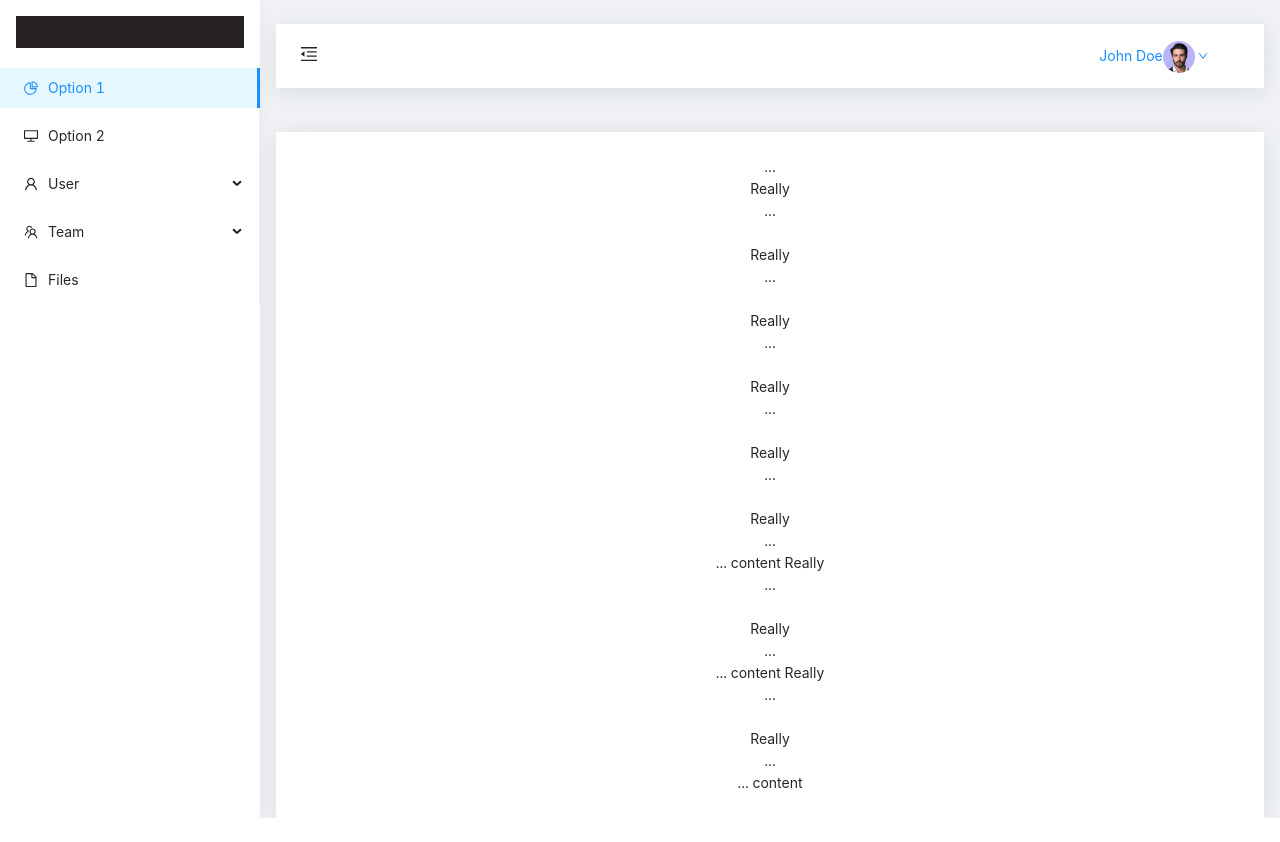
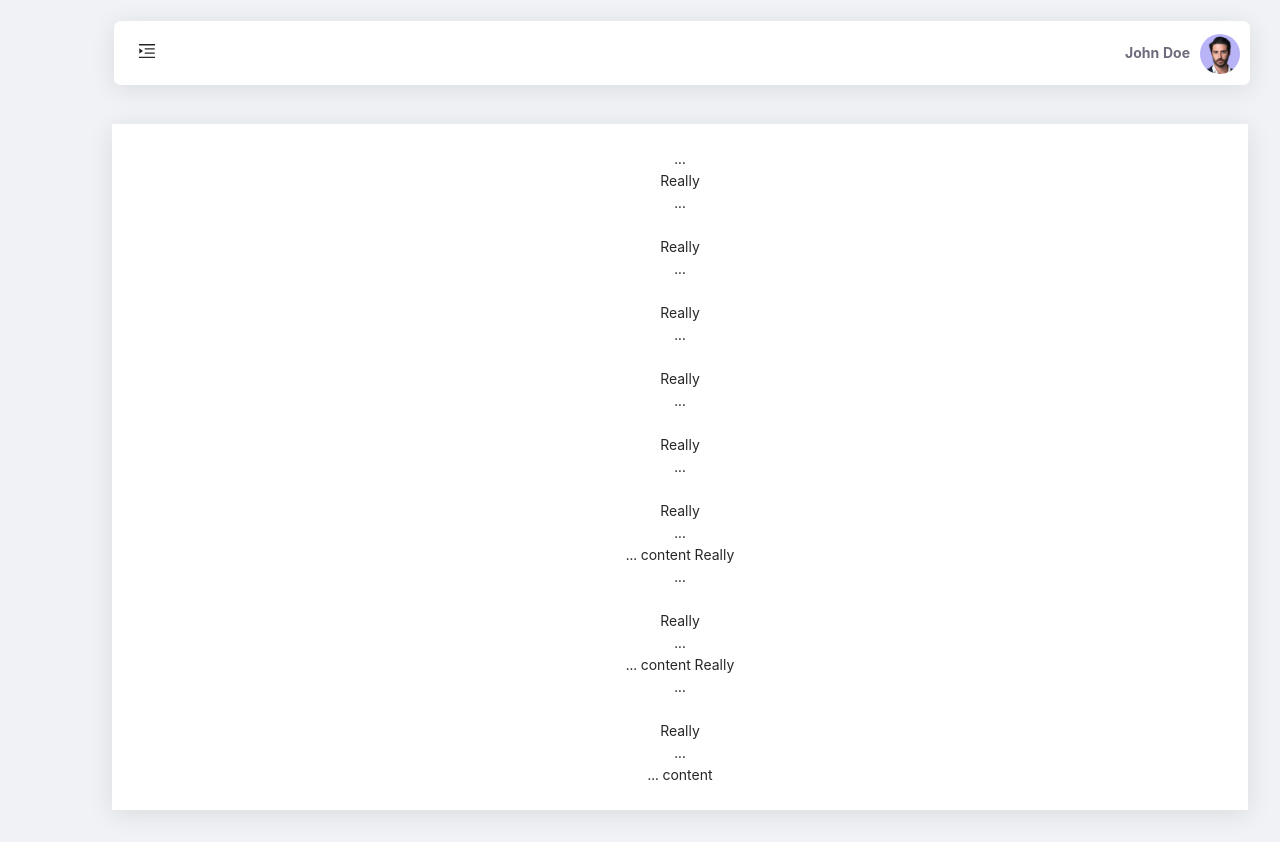
Before and after one commit to FatimeyiZahra/course-exam-reactJs, a React (Create React App) app: page / in a window 1280 px wide. Before the commit the page ends 818 px from the top, so only its background shows below. Built offline with nearby package versions, Linux system fonts and the light colour scheme.

Commit message:
responsive layout

```diff
--- a/src/app/layout/DashboardLayout.jsx
+++ b/src/app/layout/DashboardLayout.jsx
@@ -19,40 +19,94 @@ const { SubMenu } = Menu;
 const { Header, Sider, Content } = Layout;
 
 const DashboardLayout = ({ children }) => {
-  const [collapsed, setState] = useState(false);
+  const [collapsed, setState] = useState(true);
+  const [menuOpen, setMenu] = useState(false);
+
   const toggle = () => {
     setState(!collapsed);
+    setMenu(!menuOpen);
   };
+  // const IsMenuOpen = () => {
+  //   setMenu(!menuOpen);
+  // };
   return (
     <Layout>
       {/* <DashboardSider/> */}
-      <Sider  theme="light" trigger={null} collapsible collapsed={collapsed}  width={260} className="site-layout-background main-menu menu-shadow">
+      <Sider
+        theme="light"
+        trigger={null}
+        collapsible
+        collapsed={collapsed}
+        width={260}
+        // breakpoint="lg"
+        // collapsedWidth="0"
+        // onBreakpoint={broken => {
+        //   console.log(broken);
+        // }}
+        // onCollapse={(collapsed, type) => {
+        //   console.log(collapsed, type);
+        // }}
+        className= {menuOpen? "site-layout-background main-menu menu-shadow  menu-open" :"site-layout-background main-menu menu-shadow hide"}
+        style={{
+          overflow: "auto",
+          height: "100vh",
+          position: "fixed",
+          left: 0,
+          top: 0,
+          bottom: 0,
+        }}
+      >
         <div className="logo" />
         <Menu theme="light" defaultSelectedKeys={["1"]} mode="inline">
-          <Menu.Item key="1" icon={<PieChartOutlined />}>
+        {/* {React.createElement(
+                collapsed ? MenuUnfoldOutlined : MenuFoldOutlined,
+                {
+                  key:"as",
+                  className: "trigger",
+                  onClick: toggle,
+                }
+              )} */}
+           <Menu.Item key="111" icon={<PieChartOutlined style={{ fontSize: "20px" }}/>}>
+           {React.createElement(
+                collapsed ? MenuUnfoldOutlined : MenuFoldOutlined,
+                {
+                  key:"as",
+                  className: "trigger",
+                  onClick: toggle,
+                }
+              )}
+          </Menu.Item>
+          <Menu.Item key="1" icon={<PieChartOutlined style={{ fontSize: "20px" }}/>}>
             Option 1
           </Menu.Item>
-          <Menu.Item key="2" icon={<DesktopOutlined />}>
+          <Menu.Item key="2" icon={<DesktopOutlined style={{ fontSize: "20px" }}/>}>
             Option 2
           </Menu.Item>
-          <SubMenu key="sub1" icon={<UserOutlined />} title="User">
+          <SubMenu key="sub1" icon={<UserOutlined style={{ fontSize: "20px" }}/>} title="User">
             <Menu.Item key="3">Tom</Menu.Item>
             <Menu.Item key="4">Bill</Menu.Item>
             <Menu.Item key="5">Alex</Menu.Item>
           </SubMenu>
-          <SubMenu key="sub2" icon={<TeamOutlined />} title="Team">
+          <SubMenu key="sub2" icon={<TeamOutlined style={{ fontSize: "20px" }}/>} title="Team">
             <Menu.Item key="6">Team 1</Menu.Item>
             <Menu.Item key="8">Team 2</Menu.Item>
           </SubMenu>
-          <Menu.Item key="9" icon={<FileOutlined />}>
+          <Menu.Item key="9" icon={<FileOutlined
+          style={{
+          fontSize: "20px",
+          margin: "0px 6px 0px 0px",
+          }}/>}>
             Files
           </Menu.Item>
         </Menu>
       </Sider>
       <Layout className="site-layout">
-        <Header className="site-layout-background header-navbar navbar-shadow" style={{ padding: 0, margin: "24px 16px 20px", overflow: "initial" }}>
+        <Header
+          className= {collapsed ?  "site-layout-background header-navbar navbar-shadow " : "site-layout-background header-navbar navbar-shadow floating-nav "}
+          style={{overflow: "initial" }}
+        >
           <Row justify="space-between">
-            <Col span={4}>
+            <Col span={6}>
               {" "}
               {React.createElement(
                 collapsed ? MenuUnfoldOutlined : MenuFoldOutlined,
@@ -62,12 +116,14 @@ const DashboardLayout = ({ children }) => {
                 }
               )}
             </Col>
-            <Col span={4}>
+            <Col span={6} align="right" style={{display: "contents"}}>
               <UserDropdown />
             </Col>
           </Row>
         </Header>
-        <Content style={{ margin: "24px 16px 0", overflow: "initial" }} className="card">
+        <Content
+          className={collapsed ? "content app-content collapsedStyle" : "content app-content  uncollapsedStyle"}
+        >
           {children}
         </Content>
       </Layout>
--- a/src/app/layout/userDropdown/UserDropdown.jsx
+++ b/src/app/layout/userDropdown/UserDropdown.jsx
@@ -19,6 +19,7 @@ import {
   DropdownToggle,
   DropdownItem,
 } from "reactstrap";
+import { UserOutlined } from '@ant-design/icons';
 import defaultAvatar from "../../../assets/image/avatar/avatar-s-11.jpg";
 import { Menu, Dropdown } from "antd";
 import { DownOutlined } from "@ant-design/icons";
@@ -47,19 +48,17 @@ const UserDropdown = () => {
     </Menu>
   );
   return (
-    <>
       <Dropdown overlay={menu} trigger={["click"]}>
-        <a className="ant-dropdown-link" onClick={(e) => e.preventDefault()}>
-          <span className="user-name fw-bold">
+        <a className="ant-dropdown-link mr-10" onClick={(e) => e.preventDefault()}>
+          <span className="user-name fw-bolder mr-10">
             {(userData && userData["username"]) || "John Doe"}
           </span>
           {/* <span className="user-status">
             {(userData && userData.role) || "Admin"}
           </span>{" "} */}
-          <Avatar src={userAvatar} /> <DownOutlined />
+          <Avatar size="large"  src={userAvatar} />
         </a>
       </Dropdown>
-    </>
     // <UncontrolledDropdown tag='li' className='dropdown-user nav-item'>
     //   <DropdownToggle href='/' tag='a' className='nav-link dropdown-user-link' onClick={e => e.preventDefault()}>
     //     <div className='user-nav d-sm-flex d-none'>
--- a/src/index.css
+++ b/src/index.css
@@ -1,3 +1,6 @@
+.mr-10 {
+  margin-right: 10px;
+}
 .logo {
   height: 32px;
   margin: 16px;
@@ -8,7 +11,7 @@
   background: #fff;
 }
 
-.site-layout{
+.site-layout {
   background: #fff;
 }
 .site-layout-background {
@@ -28,7 +31,106 @@
 .header-navbar.navbar-shadow {
   box-shadow: 0 4px 24px 0 rgb(34 41 47 / 10%);
 }
+.header-navbar.floating-nav {
+  position: fixed;
+  transition: 300ms ease all !important;
+  right: 30px;
+  margin: 1.3rem auto 0;
+  width: calc(100vw - (100vw - 100%) - calc(2rem * 2) - 273px);
+  border-radius: 0.428rem;
+  z-index: 12;
+}
+.header-navbar {
+  transition: 300ms ease all !important;
+  position: fixed;
+  right: 30px;
+  margin: 1.3rem auto 0;
+  width: calc(100vw - (100vw - 100%) - 4.4rem - 74px);
+  border-radius: 0.428rem;
+  z-index: 12;
+}
 .card {
   margin-bottom: 2rem;
   box-shadow: 0 4px 24px 0 rgb(34 41 47 / 10%);
 }
+/* .ant-dropdown {
+  top: 80px !important;
+  left: 1385px !important;
+} */
+/* .content.app-content {
+  padding: calc(2rem + 2.45rem + 1.3rem) 2rem 0;
+} */
+.ant-layout-header {
+  padding: 0 !important;
+  z-index: 99 !important;
+}
+.content {
+  position: relative;
+  transition: 300ms ease all !important;
+  backface-visibility: hidden;
+  min-height: calc(100% - 3.35rem);
+}
+.collapsedStyle.content.app-content {
+  overflow: "initial";
+  padding: calc(2rem + 4.45rem + 1.3rem) 2rem 0;
+  margin-left: 80px;
+}
+.uncollapsedStyle {
+  margin-left: 276px;
+  transition: 300ms ease all !important;
+  padding: calc(2rem + 4.45rem + 1.3rem) 2rem 0;
+}
+.user-name {
+  color: #6e6b7b;
+}
+.fw-bolder {
+  font-weight: bold !important;
+}
+@media (max-width: 1201px) {
+  .header-navbar.fixed-top,
+  .header-navbar {
+    left: 0;
+  }
+}
+@media (max-width: 767.98px) {
+  .header-navbar {
+    width: calc(100vw - (100vw - 100%) - calc(3rem + 0.4rem)) !important;
+    /* margin-left: calc(2rem - 0.8rem);
+    margin-right: calc(2rem - 0.8rem); */
+    right: 0 !important;
+  }
+}
+@media (max-width: 1199.98px) {
+  /* .header-navbar {
+    width: calc(100vw - (100vw - 100%) - calc(2rem * 2));
+  } */
+}
+@media (max-width: 767.98px) {
+  .main-menu.hide {
+    opacity: 0;
+    transform: translate3d(0, 0, 0);
+    transition: width 0.25s, opacity 0.25s, transform 0.25s;
+    width: 260px;
+    left: -260px;
+  }
+
+  .content {
+    margin-left: 0 !important;
+  }
+  .main-menu {
+    opacity: 0;
+    transform: translate3d(0, 0, 0);
+    transition: width 0.25s, opacity 0.25s, transform 0.25s;
+    width: 260px;
+    left: -260px !important;
+    z-index: 999;
+  }
+  .main-menu.menu-open {
+    opacity: 1;
+    transform: translate3d(260px, 0, 0);
+    transition: width 0.25s, opacity 0.25s, transform 0.25s;
+  }
+  .header-navbar {
+    margin: 1.3rem auto 0;
+  }
+}
--- a/src/sfsd.jsx
+++ b/src/sfsd.jsx
@@ -3,7 +3,7 @@ import React from 'react'
 const Sfsd = () => {
   return (
     <div
-    className="site-layout-background"
+    className="site-layout-background card"
     style={{ padding: 24, textAlign: "center" }}
   >
     ...
```
